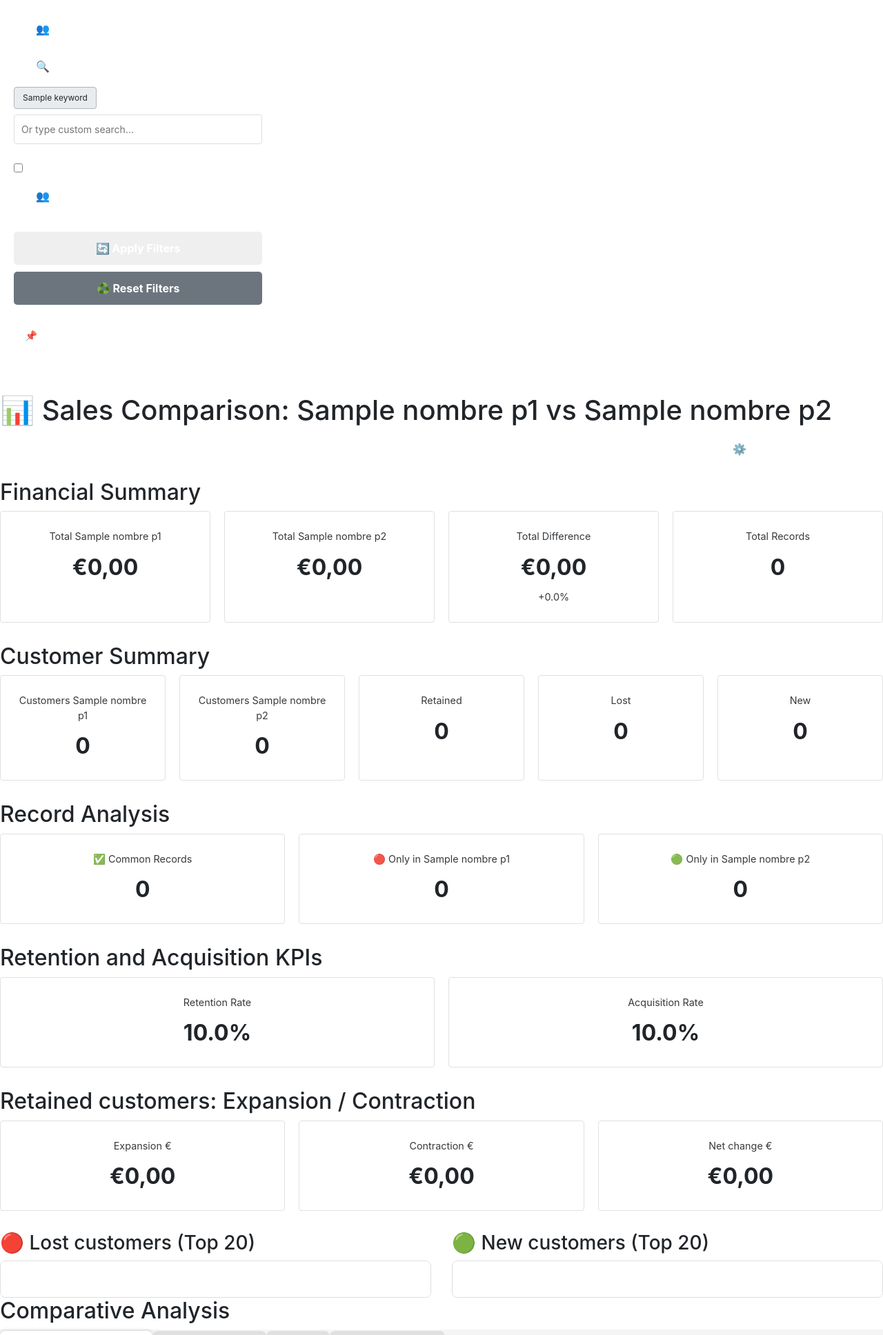
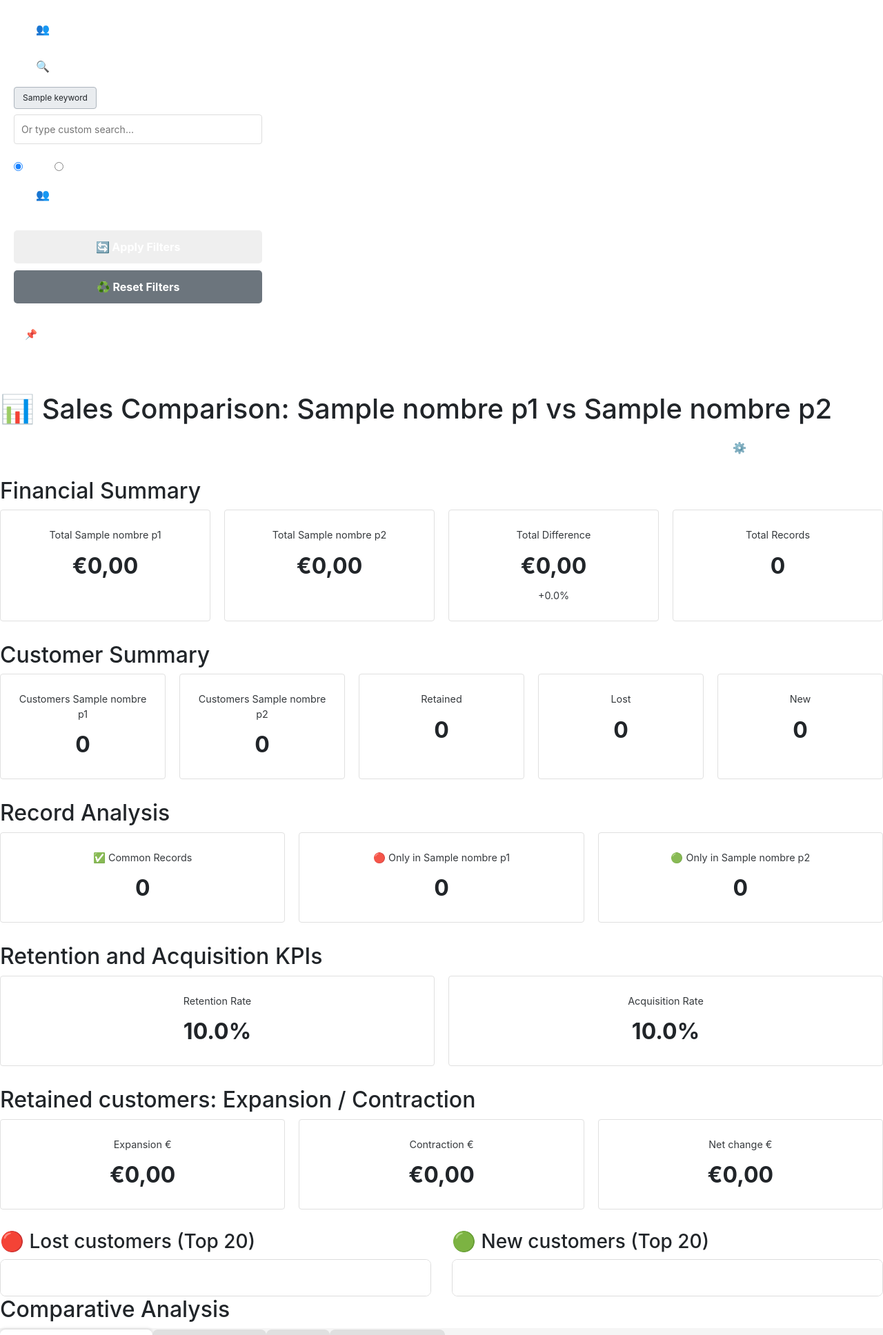
Before and after one commit to miquelpairo/ServiceSalesComparison, a Python web app: template templates/sales_comparison_report.jinja2 in a window 1280 px wide. Shown: the part 568-2504 px from the top of the page at 69% size. Run offline with Jinja, Linux system fonts and the light colour scheme; the template is opened without the code that fills it: most values are stand-ins (such as "Sample title", 1, 10 or a date in 2020); lists and menus that the app fills with data are empty; some libraries are stand-ins or nearby versions.

Commit message:
modificaciones filtros

```diff
--- a/sales_comparison_report_generator.py
+++ b/sales_comparison_report_generator.py
@@ -125,7 +125,7 @@ def generate_sales_comparison_html(
     # QUICK FILTER KEYWORDS
     # =========================================================================
 
-    quick_filter_keywords = ['CARE', 'Exact', 'Start', 'Circle', 'Maintain', 'IQ/OQ', 'OQ', 'Install', 'Academy']
+    quick_filter_keywords = ['CARE', 'Exact', 'Start', 'Circle', 'Maintain', 'IQ', 'OQ', 'Install', 'Academy', 'Plus']
 
     # =========================================================================
     # LOAD BUCHI STYLES
--- a/templates/partials/_scripts.html
+++ b/templates/partials/_scripts.html
@@ -294,7 +294,8 @@
             if (el('customerInput')) el('customerInput').value = '';
 
             quickMode = 'AND';
-            if (el('quickModeOr')) el('quickModeOr').checked = false;
+            const radioAnd = document.querySelector('input[name="quickMode"][value="AND"]');
+            if (radioAnd) radioAnd.checked = true;
 
             applyFilters();
         }
--- a/templates/partials/_styles.html
+++ b/templates/partials/_styles.html
@@ -539,4 +539,22 @@
         #chartReps, #chartTypes, #chartSets, #chartTime {
             min-height: 820px;
         }
+        .quick-mode-toggle {
+            display: flex;
+            gap: 15px;
+            align-items: center;
+            margin-top: 10px;
+        }
+
+        .quick-mode-toggle label {
+            display: flex;
+            align-items: center;
+            gap: 5px;
+            margin: 0;
+            cursor: pointer;
+        }
+
+        .quick-mode-toggle input[type="radio"] {
+            margin: 0;
+        }
 </style>
--- a/templates/sales_comparison_report.jinja2
+++ b/templates/sales_comparison_report.jinja2
@@ -150,8 +150,12 @@
 
                     <div class="quick-mode-toggle">
                         <label>
-                            <input type="checkbox" id="quickModeOr" onchange="setQuickMode(this.checked ? 'OR' : 'AND')">
-                            Quick filters en modo OR (si no, AND)
+                            <input type="radio" name="quickMode" value="AND" checked onchange="setQuickMode('AND')">
+                            AND
+                        </label>
+                        <label>
+                            <input type="radio" name="quickMode" value="OR" onchange="setQuickMode('OR')">
+                            OR
                         </label>
                     </div>
                 </details>
```
